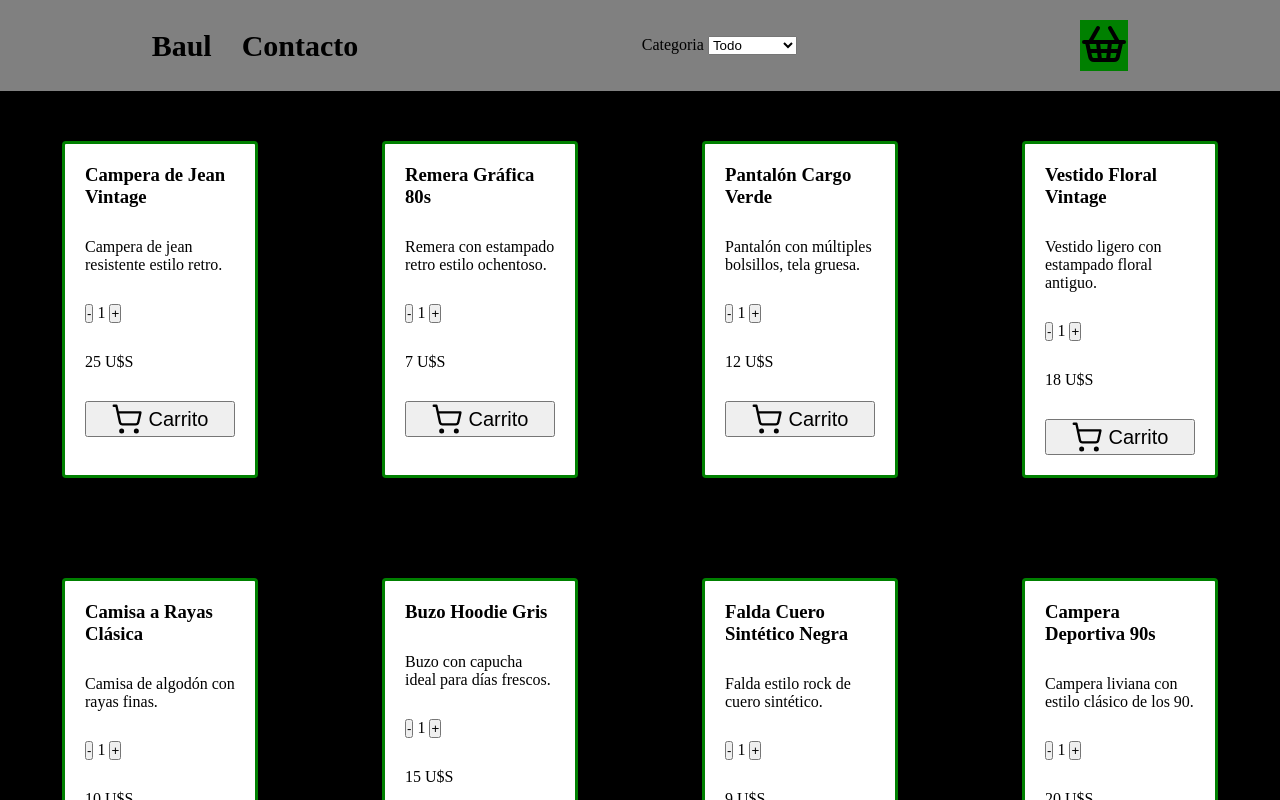
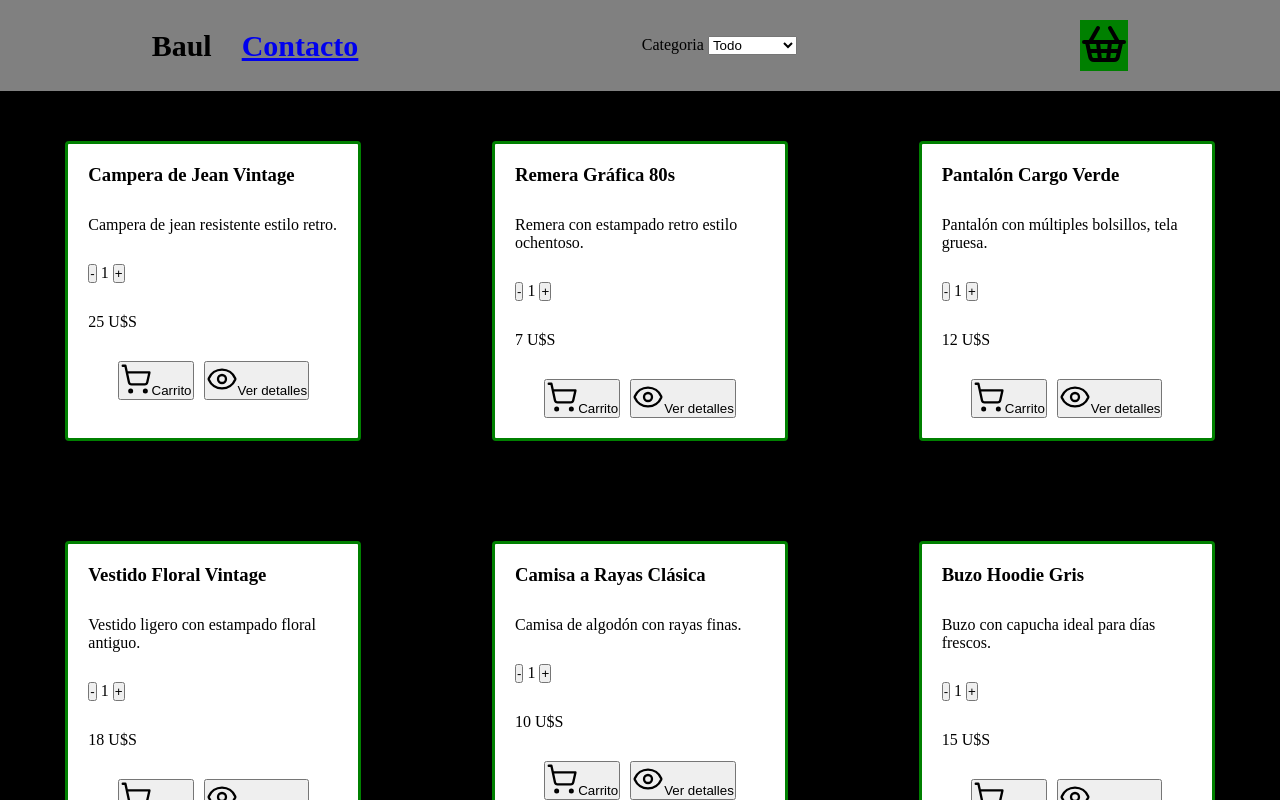
Before and after one commit to ANicolasDaSilva/Entregable-i2-DaSilva, a React (Vite) app: page / in a window 1280 px wide. Shown: the top 800 px of the page. Built offline with nearby package versions, Linux system fonts and the light colour scheme.

Commit message:
router, intento de detalle y filtrado

```diff
--- a/package.json
+++ b/package.json
@@ -13,7 +13,8 @@
     "firebase": "^12.6.0",
     "lucide-react": "^0.554.0",
     "react": "^19.2.0",
-    "react-dom": "^19.2.0"
+    "react-dom": "^19.2.0",
+    "react-router": "^7.10.1"
   },
   "devDependencies": {
     "@eslint/js": "^9.39.1",
--- a/src/App.jsx
+++ b/src/App.jsx
@@ -1,12 +1,20 @@
 import './App.css'
+import { BrowserRouter, Routes, Route } from "react-router";
 import Container from "./components/Container"
+import Contacts from './components/Contacts/Contacts';
+import SeeDetail from './components/SeeDetail/SeeDetail';
+import ProductDetail from './components/ProductDetail/ProductDetail';
 
 function App() {
   return (
     <>
-      <div>
-        <Container/>
-      </div>
+      <BrowserRouter>
+        <Routes>
+          <Route path='/' element={<Container/>}/>
+          <Route path='/contacts' element={<Contacts/>}/>
+          <Route path={"/see-detail/:productId"} element={<SeeDetail/>}/>
+        </Routes>
+      </BrowserRouter>
     </>
   )
 }
--- /dev/null
+++ b/src/components/Contacts/Contacts.jsx
@@ -0,0 +1,9 @@
+function Contacts () {
+    return(
+        <div>
+            <p>formulario</p>
+        </div>
+    )
+}
+
+export default Contacts
--- a/src/components/Filters/Filter.jsx
+++ b/src/components/Filters/Filter.jsx
@@ -1,24 +1,31 @@
 import { useState } from "react"
+// import { data } from "react-router";
 
 function Filter (){
 
-    const [filters, setFilters] = useState()
-
-
+    /* const productFilter = data.filter(product => {
+    const [filters, setFilters] = useState("all")
+        if (filters === "all"){
+            setFilters(data)
+        }
+        return product.category === filters;
+    })*/
 
     return(
         <div>
             <label htmlFor="category"> Categoria </label>
-            <select onClick={()=> filters(category)}>
-                <option value="todo"> Todo </option>
-                <option value="abrigos"> Abrigos </option>
-                <option value="remeras"> Remeras </option>
-                <option value="pantalones"> Pantalones </option>
-                <option value="vestidos"> Vestidos </option>
-                <option value="camisas"> Camisas </option>
-                <option value="buzos"> Buzos </option>
-                <option value="Sweaters"> Sweaters </option>
+            <select onChange={(e)=> {setFilters(e.target.value)}}>
+                <option onClick={()=> setFilters("all")}> Todo </option>
+                <option onClick={()=> setFilters("abrigos")}> Abrigos </option>
+                <option onClick={()=> setFilters("remeras")}> Remeras </option>
+                <option onClick={()=> setFilters("pantalones")}> Pantalones </option>
+                <option onClick={()=> setFilters("vestidos")}> Vestidos </option>
+                <option onClick={()=> setFilters("camisas")}> Camisas </option>
+                <option onClick={()=> setFilters("buzos")}> Buzos </option>
+                <option onClick={()=> setFilters("sweaters")}> Sweaters </option>
             </select>
+
+
         </div>
     )
 }
--- a/src/components/Navbar/Navbar.jsx
+++ b/src/components/Navbar/Navbar.jsx
@@ -1,6 +1,7 @@
 import "./Navbar.css"
 import Filters from "../Filters/Filter";
 import CartWidget from "../Cartwidget/CartWidget"
+import { NavLink } from "react-router";
 
 function Navbar() {
   return (
@@ -8,7 +9,7 @@ function Navbar() {
       <nav className="navbar">
         <ul>
           <li> Baul </li>
-          <li> Contacto </li>
+          <li> <NavLink to={"/src/components/Contacts/Contacts.jsx"}> Contacto</NavLink> </li>
         </ul>
         <Filters/>
         <CartWidget/>
--- a/src/components/ProductDetail/ProductDetail.css
+++ b/src/components/ProductDetail/ProductDetail.css
@@ -2,7 +2,7 @@
     background-color: white;
     display: flex;
     flex-direction: column;
-    width: 150px;
+    width: 250px;
     gap: 30px;
     border: solid green 3px;
     border-radius: 4px;
@@ -15,5 +15,9 @@
     align-items: center;
     justify-content: center;
     font-size: 20px;
-    gap: 5px
+    gap: 10px
 }
+
+button{
+    cursor: pointer;
+}
--- a/src/components/ProductDetail/ProductDetail.jsx
+++ b/src/components/ProductDetail/ProductDetail.jsx
@@ -1,18 +1,32 @@
+import { useNavigate } from "react-router"
 import Quantity from "../Quantity/Quantity"
 import "./ProductDetail.css"
 import { ShoppingCart } from "lucide-react"
+import { Eye } from "lucide-react"
 
 function ProductDetail ({product}){
+
+    const navigate = useNavigate()
+    const navigateSeeDetail = () => {
+        navigate(`/see-detail/${product.id}`)
+    }
+
     return(
         <div className="productDetail">
             <h3>{product.title}</h3>
             <p>{product.description}</p>
             <Quantity stock = {product.stock}/>
             <span>{product.price} U$S </span>
-            <button className="btn-cart">
-                <ShoppingCart size={32} strokeWidth={1.75} />
-                Carrito
-            </button>
+            <div  className="btn-cart">
+                <button>
+                    <ShoppingCart size={32} strokeWidth={1.75} />
+                    Carrito
+                </button>
+                <button>
+                    <Eye size={32} strokeWidth={1.75} onClick={navigateSeeDetail}/>
+                    Ver detalles
+                </button>
+            </div>
         </div>
     )
 }
--- a/src/components/ProductListContainer/ProductListContainer.jsx
+++ b/src/components/ProductListContainer/ProductListContainer.jsx
@@ -9,7 +9,7 @@ function ProductListContainer() {
     useEffect(() => {
         (async () => {
             try {
-                const response = await fetch("src/JSONS/products.json");
+                const response = await fetch("/products.json");
                 const data = await response.json()
                 setProducts(data)
             } catch (error) {
--- /dev/null
+++ b/src/components/SeeDetail/SeeDetail.jsx
@@ -0,0 +1,32 @@
+import { useEffect, useState } from "react"
+import { useParams } from "react-router"
+
+function SeeDetail () {
+
+    const {productId} = useParams()
+    const {product, setProduct} = useState({})
+
+    useEffect(() =>{
+        (async()=>{
+            try {
+                const response =  await fetch("/products.json")
+                const product = await response.json()
+                const productFind = product.find(product => product.id == productId)
+                setProduct(productFind)
+            }catch(error) {
+                console.log(error)
+            }
+        })()
+    },[])
+
+    return (
+        <div>
+            <h1>{product.image}</h1>
+            <p>{product.title}</p>
+            <p>{product.description}</p>
+            <span>{product.price}</span>
+        </div>
+    )
+}
+
+export default SeeDetail
```
Also changed, not shown: public/products.json (renamed from src/JSONS/products.json), 1 other file (tests, documents, lock files or other folders).
